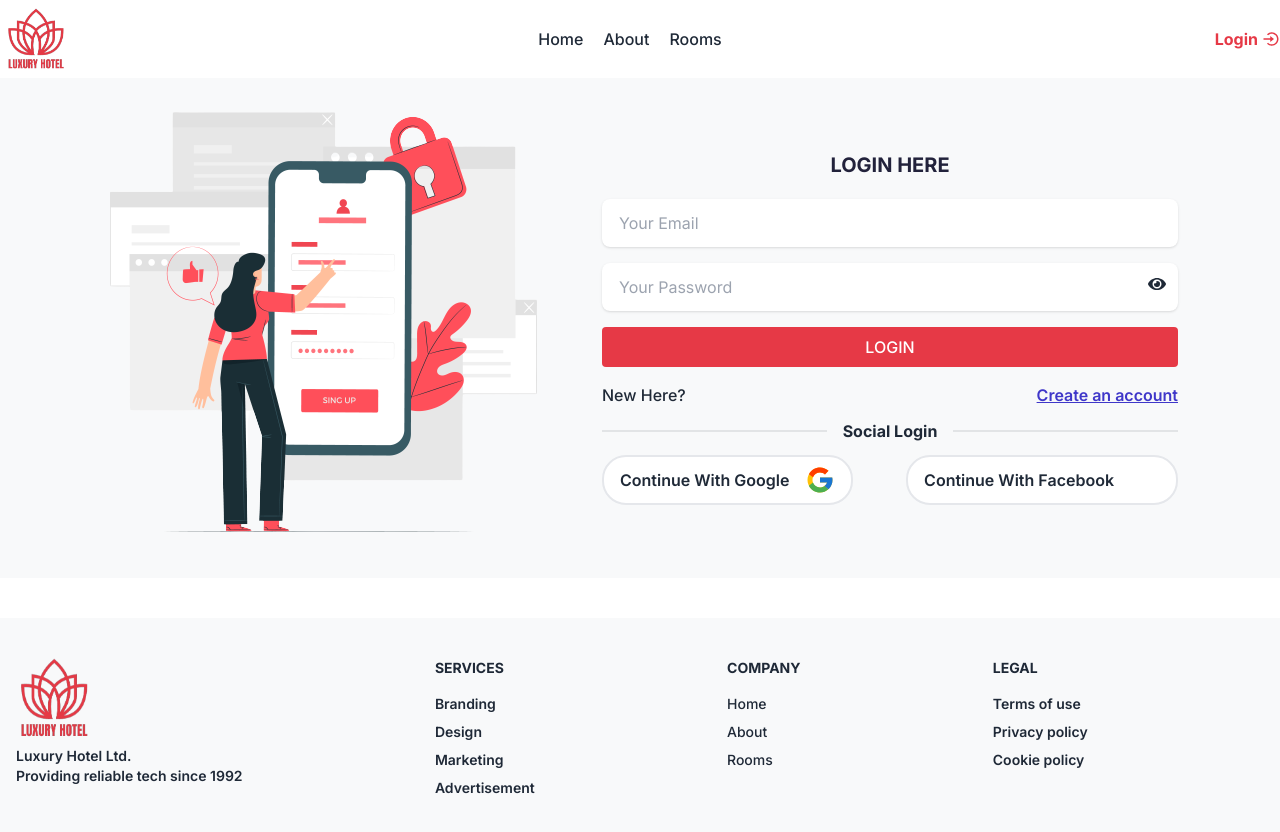
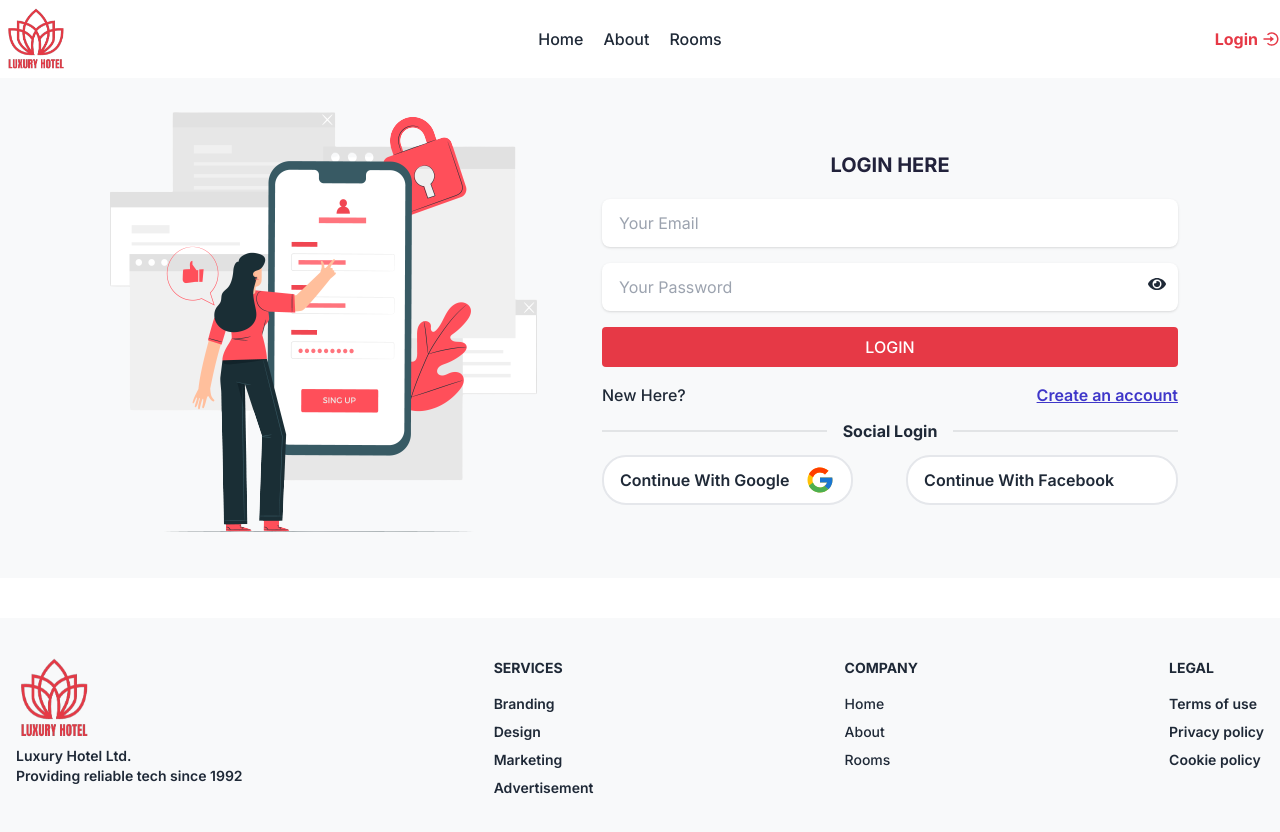
Before and after one commit to Bipon-Roy/hotel-booking-application-client, a React (Vite) app: page /login in a window 1280 px wide. Shown: the top 832 px of the page. Built offline with nearby package versions, Linux system fonts and the light colour scheme; no server answers; some icons are missing.

Commit message:
Updated Main Layout & Footer

```diff
--- a/src/layout/Main.jsx
+++ b/src/layout/Main.jsx
@@ -14,10 +14,16 @@ const Main = () => {
         });
     }, []);
     return (
-        <div className="overflow-hidden">
-            <Navbar />
-            <Outlet />
-            <Footer />
+        <div className="flex flex-col min-h-screen overflow-hidden">
+            <div className="flex-none">
+                <Navbar />
+            </div>
+            <div className="flex-grow">
+                <Outlet />
+            </div>
+            <div className="flex-none">
+                <Footer />
+            </div>
         </div>
     );
 };
--- a/src/pages/Home/Testimonials/Testimonials.jsx
+++ b/src/pages/Home/Testimonials/Testimonials.jsx
@@ -30,7 +30,7 @@ const Testimonials = () => {
                     disableOnInteraction: false,
                 }}
                 modules={[Pagination, Autoplay]}
-                className="mySwiper bg-[#F8F9FA]"
+                className="mySwiper"
             >
                 <SwiperSlide>
                     <div className="rounded">
--- a/src/pages/Shared/Footer/Footer.jsx
+++ b/src/pages/Shared/Footer/Footer.jsx
@@ -28,7 +28,7 @@ const Footer = () => {
 
     return (
         <div className="bg-[#f8f9fa] mt-10">
-            <footer className="footer py-10 px-4 text-base-content max-w-7xl mx-auto">
+            <footer className="footer py-10 px-4 text-base-content max-w-7xl mx-auto justify-between">
                 <aside>
                     <img src={logo} className="w-20 h-20" alt="" />
                     <p className=" font-semibold">
```
